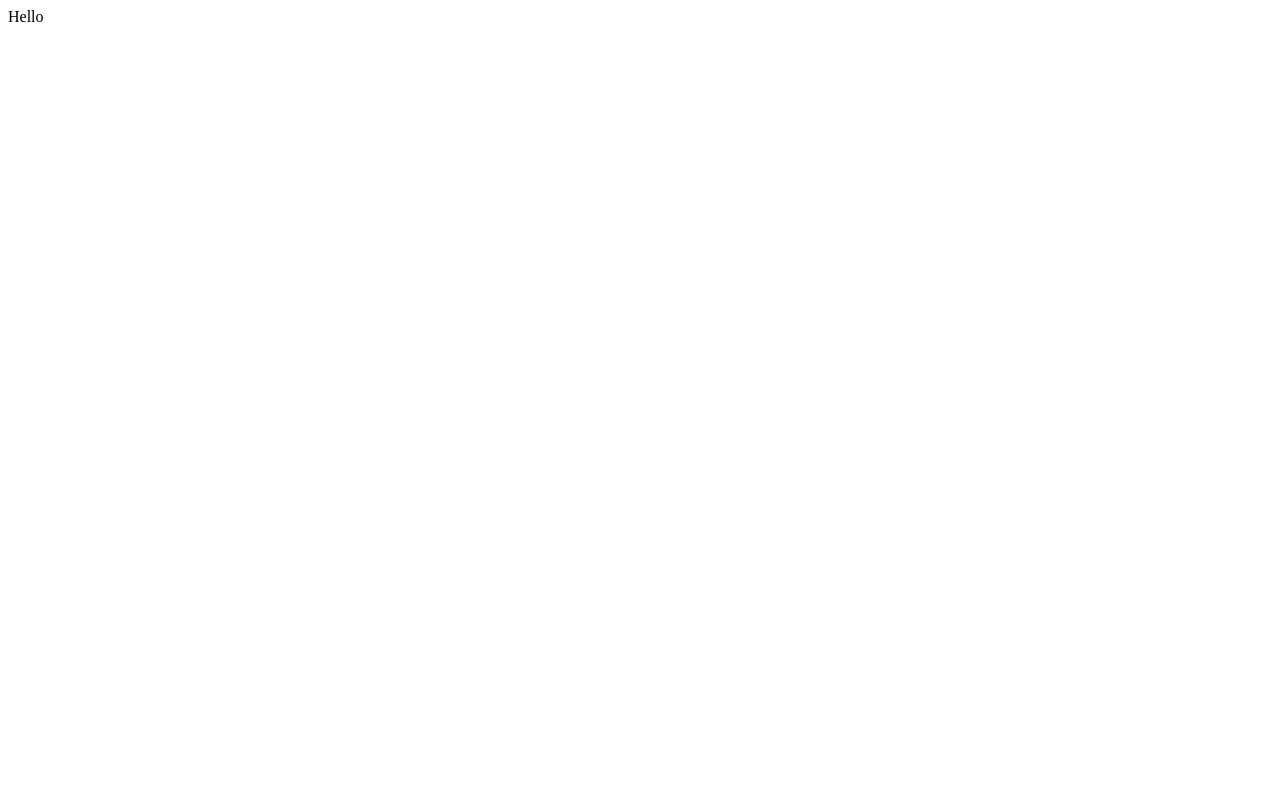
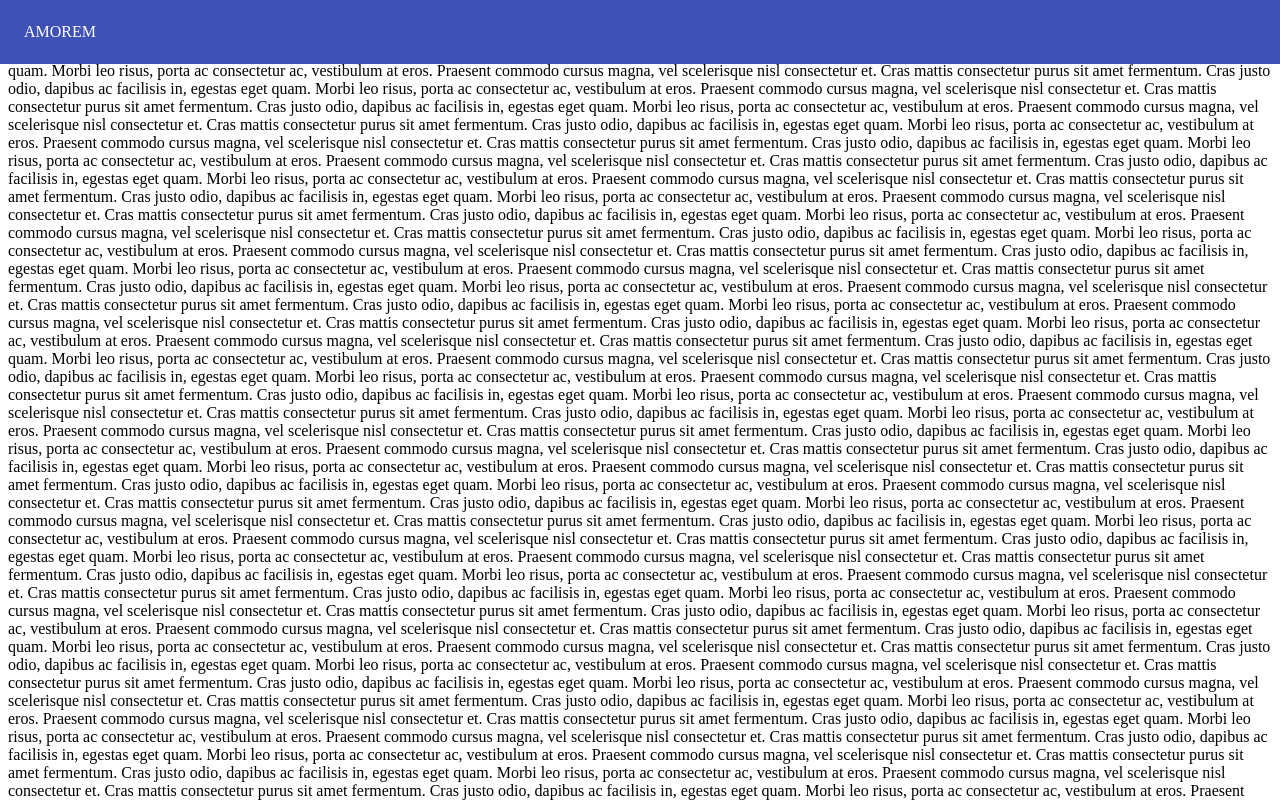
Before and after one commit to Amorem/materialui_arcdev, a React (Create React App) app: page / in a window 1280 px wide. Shown: the top 800 px of the page. Built offline with nearby package versions, Linux system fonts and the light colour scheme.

Commit message:
Elevation scroll

```diff
--- a/src/App.js
+++ /dev/null
@@ -1,7 +0,0 @@
-import React from "react";
-
-function App() {
-  return <div className="App">Hello</div>;
-}
-
-export default App;
--- /dev/null
+++ b/src/Components/App.js
@@ -0,0 +1,21 @@
+import React from "react";
+import Header from "./UI/Header";
+
+function App() {
+  return (
+    <div className="App">
+      <Header />
+
+      {[...new Array(102)]
+        .map(
+          () => `Cras mattis consectetur purus sit amet fermentum.
+Cras justo odio, dapibus ac facilisis in, egestas eget quam.
+Morbi leo risus, porta ac consectetur ac, vestibulum at eros.
+Praesent commodo cursus magna, vel scelerisque nisl consectetur et.`
+        )
+        .join("\n")}
+    </div>
+  );
+}
+
+export default App;
--- /dev/null
+++ b/src/Components/UI/Header.js
@@ -0,0 +1,25 @@
+import React from "react";
+import AppBar from "@material-ui/core/AppBar";
+import Toolbar from "@material-ui/core/Toolbar";
+import useScrollTrigger from "@material-ui/core/useScrollTrigger";
+
+export default function Header(props) {
+  return (
+    <ElevationScroll>
+      <AppBar>
+        <Toolbar>AMOREM</Toolbar>
+      </AppBar>
+    </ElevationScroll>
+  );
+}
+
+function ElevationScroll({ children }) {
+  const trigger = useScrollTrigger({
+    disableHysteresis: true,
+    threshold: 0,
+  });
+
+  return React.cloneElement(children, {
+    elevation: trigger ? 4 : 0,
+  });
+}
--- a/src/index.js
+++ b/src/index.js
@@ -1,6 +1,6 @@
 import React from "react";
 import ReactDOM from "react-dom";
-import App from "./App";
+import App from "./Components/App";
 
 ReactDOM.render(
   <React.StrictMode>
```
Also changed, not shown: src/setupTests.js (deleted, +0 -5 lines).
